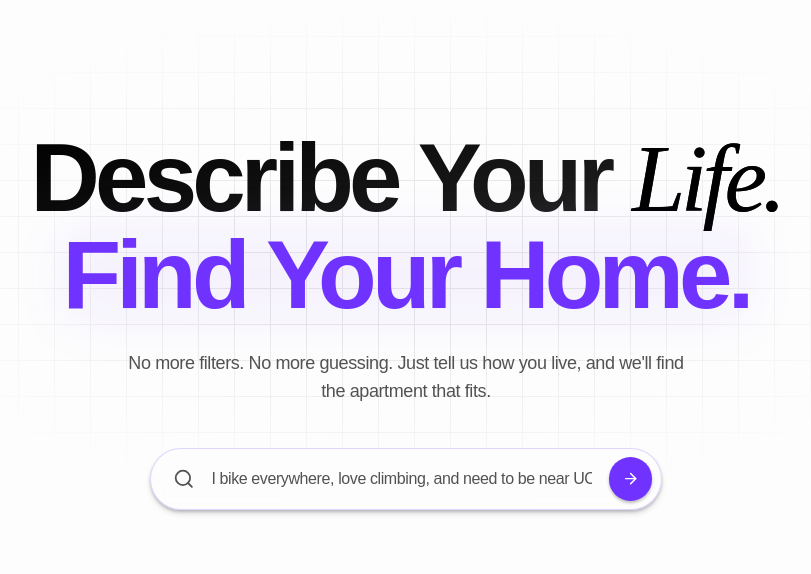
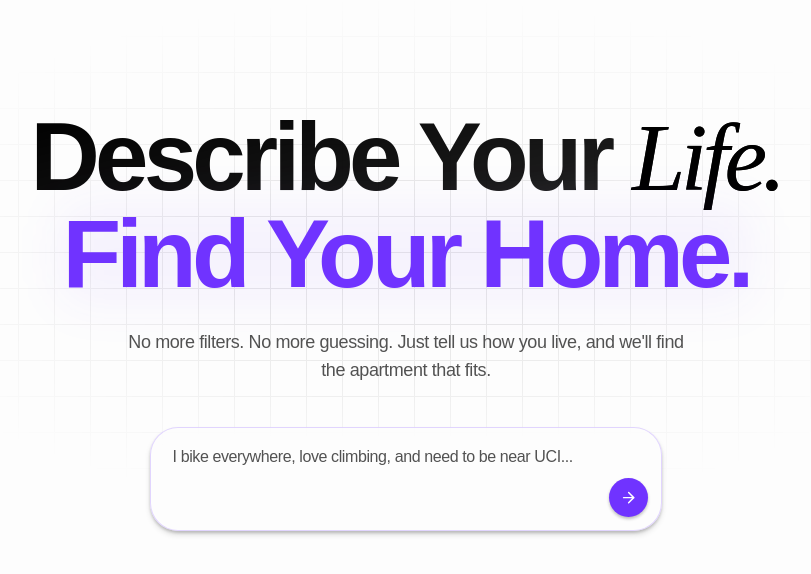
Before and after one commit to ImJordanNetz/realEstate, a SvelteKit app: page / in a window 1280 px wide. Shown: the top 574 px of the page, without its empty margins (234-1045 px from the left). Built offline with nearby package versions, Linux system fonts and the light colour scheme.

Commit message:
front end for home page better

```diff
--- a/src/routes/+page.svelte
+++ b/src/routes/+page.svelte
@@ -1,6 +1,5 @@
 <script lang="ts">
 	import ArrowRight from "@lucide/svelte/icons/arrow-right";
-	import Search from "@lucide/svelte/icons/search";
 
 	let query = $state("");
 </script>
@@ -32,21 +31,27 @@
 		No more filters. No more guessing. Just tell us how you live, and we'll find the apartment that fits.
 	</p>
 
-	<!-- Pill-shaped input -->
-	<div class="relative mt-10 flex w-full max-w-lg items-center">
-		<div class="relative flex w-full items-center rounded-full border border-primary/20 bg-background/50 shadow-lg shadow-primary/10 backdrop-blur-sm transition-all focus-within:border-primary/50 focus-within:shadow-primary/20">
-			<Search class="ml-5 size-5 shrink-0 text-muted-foreground" />
-			<input
-				type="text"
+	<!-- ChatGPT-style composer input -->
+	<div class="relative mt-10 w-full max-w-lg">
+		<div class="relative rounded-[28px] border border-primary/20 bg-background/80 shadow-lg shadow-primary/10 backdrop-blur-sm transition-all focus-within:border-primary/50 focus-within:shadow-primary/20">
+			<textarea
 				bind:value={query}
 				placeholder="I bike everywhere, love climbing, and need to be near UCI..."
-				class="h-14 w-full bg-transparent px-4 text-base text-foreground placeholder:text-muted-foreground focus:outline-none"
-			/>
-			<button
-				class="mr-2 flex h-10 w-10 shrink-0 items-center justify-center rounded-full bg-primary text-primary-foreground shadow-md transition-all hover:scale-105 hover:bg-primary/90 hover:shadow-primary/40"
-			>
-				<ArrowRight class="size-4" />
-			</button>
+				rows="1"
+				class="block w-full resize-none bg-transparent px-5 pt-4 pb-14 text-base text-foreground placeholder:text-muted-foreground focus:outline-none"
+				oninput={(e) => {
+					const target = e.currentTarget;
+					target.style.height = 'auto';
+					target.style.height = target.scrollHeight + 'px';
+				}}
+			></textarea>
+			<div class="absolute bottom-3 right-3">
+				<button
+					class="flex h-9 w-9 items-center justify-center rounded-full bg-primary text-primary-foreground shadow-md transition-all hover:scale-105 hover:bg-primary/90 hover:shadow-primary/40"
+				>
+					<ArrowRight class="size-4" />
+				</button>
+			</div>
 		</div>
 	</div>
 </section>
```
